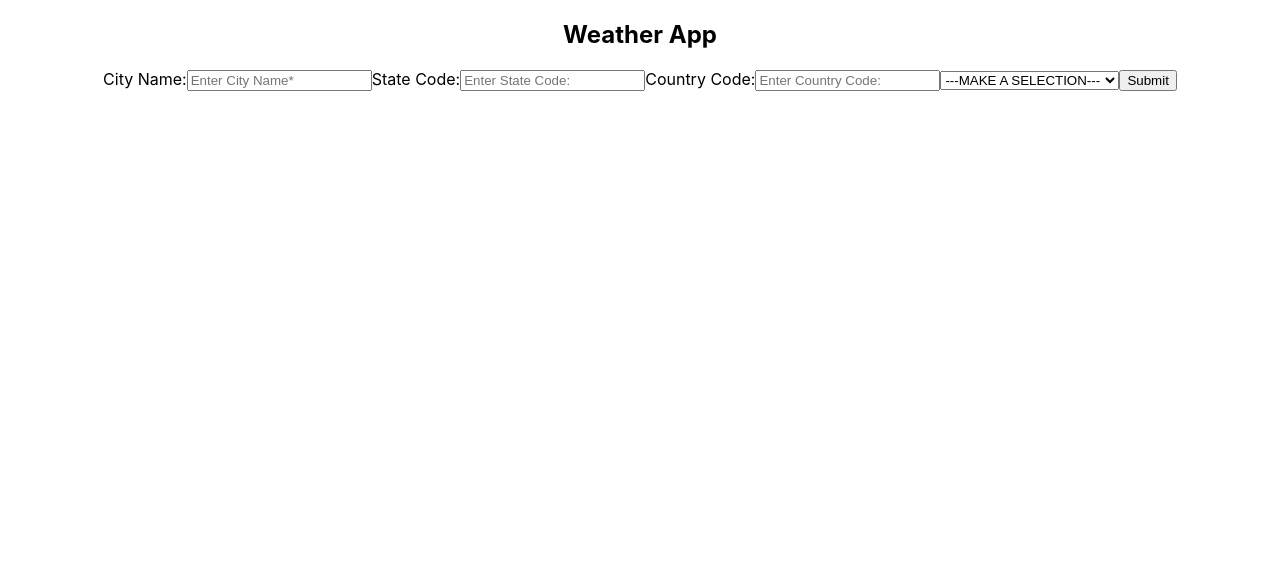
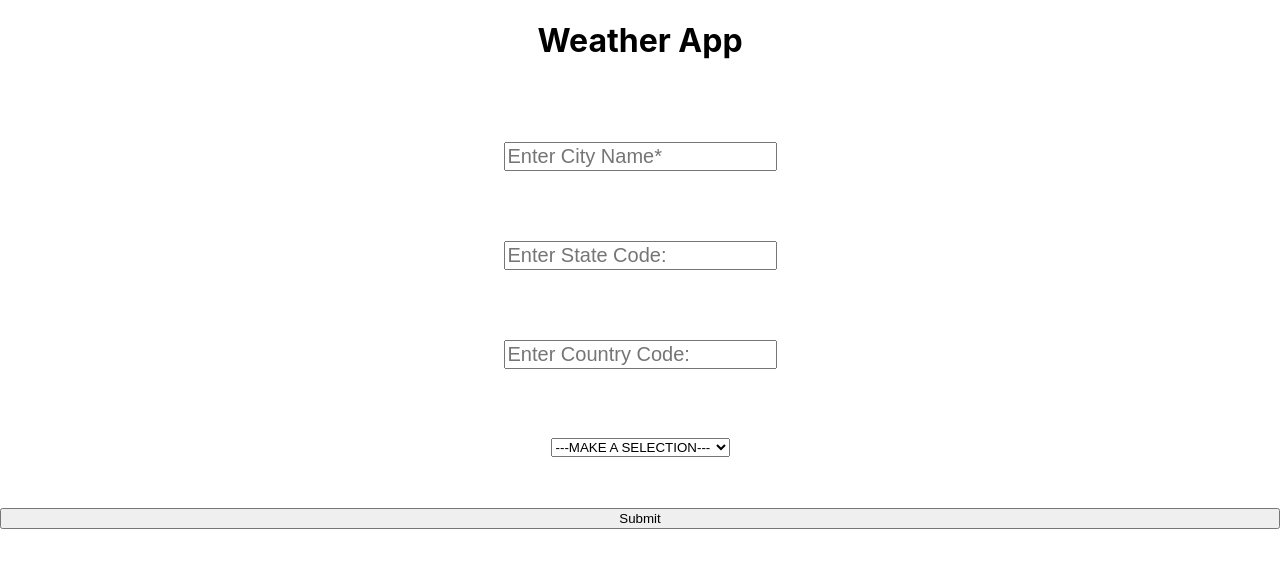
Before and after one commit to manny53365/weather-app-reactjs, a React (Create React App) app: page / in a window 1280 px wide. Shown: the top 568 px of the page. Built offline with nearby package versions, Linux system fonts and the light colour scheme.

Commit message:
added custom hook to handle calls to the open weather api and provide the data on screen to the user

```diff
--- a/package.json
+++ b/package.json
@@ -7,7 +7,6 @@
     "@testing-library/react": "^13.4.0",
     "@testing-library/user-event": "^13.5.0",
     "axios": "^1.6.7",
-    "dotenv": "^16.4.1",
     "firebase": "^10.8.0",
     "react": "^18.2.0",
     "react-dom": "^18.2.0",
--- a/src/home/Home.jsx
+++ b/src/home/Home.jsx
@@ -1,4 +1,5 @@
 import { useState } from 'react';
+import { useOpenWeather } from '../hooks/useOpenWeather';
 
 import styles from './Home.module.css';
 
@@ -8,26 +9,34 @@ export default function Home() {
     const [state, setState] = useState('');
     const [countryCode, setCountryCode] = useState('');
     const [units, setUnits] = useState('');
+    const { searchWeatherByCityName, error, data, reset } = useOpenWeather();
 
-    const handleSubmit = event => {
+    const handleSubmit = async event => {
         event.preventDefault();
-        console.log('I was submitted');
-        console.log(city, state, countryCode, units);
+        await searchWeatherByCityName(city,units);
+    };
+
+    const handleReset = (event) => {
+        event.preventDefault();
+        setCity('');
+        setState('');
+        setCountryCode('');
+        setUnits('');
+        reset();
     };
 
   return (
     <form className={styles['user-input-form']} onSubmit={handleSubmit}>
-        <h2>Weather App</h2>
+        <h1>Weather App</h1>
+        {!data && (
+        <>
             <label>
-            City Name:
                 <input type="text" placeholder='Enter City Name*' required onChange={event => setCity(event.target.value)} value={city}/>
             </label>
             <label>
-            State Code:
                 <input type="text" placeholder='Enter State Code:' onChange={event => setState(event.target.value)} value={state} />
             </label>
             <label>
-            Country Code:
                 <input type="text" placeholder='Enter Country Code:' onChange={event => setCountryCode(event.target.value)} value={countryCode} />
             </label>
             <label>
@@ -38,6 +47,28 @@ export default function Home() {
                 </select>
             </label>
             <button type='submit'>Submit</button>
+        </>
+        )}
+        {data && (
+            <div>
+                <h2>{data.name}</h2>
+                <div className={styles['temperatures']}>
+                    <p>Current Temp: {Math.round(data.main.feels_like)}°{units === 'metric' ? 'C' : units === 'imperial' ? 'F': 'K'}</p>
+                    <p>Feels Like: {Math.round(data.main.temp)}°{units === 'metric' ? 'C' : units === 'imperial' ? 'F': 'K'}</p>
+                    <p>High: {Math.round(data.main.temp_max)}°{units === 'metric' ? 'C' : units === 'imperial' ? 'F': 'K'}</p>
+                    <p>Humidity: {Math.round(data.main.humidity)}</p>
+                </div>
+                <div className={'wind-speeds'}>
+                    <p>Wind Speed: {data.wind.speed}</p>
+                </div>
+                <div style={styles['sun-info']}>
+                    <p>Sunrise: {new Date(data.sys.sunrise * 1000).toLocaleTimeString()}</p>
+                    <p>Sunset: {new Date(data.sys.sunset * 1000).toLocaleTimeString()}</p>
+                </div>
+                <button type='submit' onClick={handleReset}>Search again</button>
+            </div>
+        )}
+        {error && <p>{error}</p>}
     </form>
   )
 }
--- a/src/home/Home.module.css
+++ b/src/home/Home.module.css
@@ -0,0 +1,14 @@
+.user-input-form {
+    display: flex;
+    flex-direction: column;
+    gap: 50px;
+}
+
+.user-input-form label {
+    font-size: 1.5rem;
+}
+
+.user-input-form input {
+    font-size: 1.25rem;
+    margin: 10px;
+}
--- a/src/hooks/useOpenWeather.jsx
+++ b/src/hooks/useOpenWeather.jsx
@@ -1,21 +1,23 @@
-import 'dotenv/config';
 import { useState } from 'react';
 import axios from 'axios';
 
 export const useOpenWeather = () => {
 
   const [error, setError] = useState(null);
-  const APIKey = process.env.APP_API_KEY;
+  const [data, setData] = useState('');
+  const APIKey = '086194c2daa42405db72f49319d70778';
 
   const searchWeatherByCityName = async (city, units) => {
     setError(null);
 
     try {
       if (units !== ''){
-        await axios.get(`https://api.openweathermap.org/data/2.5/weather?q=${city},${units}&appid=${APIKey}`);
+        const response = await axios.get(`https://api.openweathermap.org/data/2.5/weather?q=${city}&units=${units}&appid=${APIKey}`);
+        setData(response.data);
         setError(null);
       } else {
-        await axios.get(`https://api.openweathermap.org/data/2.5/weather?q=${city}&appid=${APIKey}`);
+        const response = await axios.get(`https://api.openweathermap.org/data/2.5/weather?q=${city}&appid=${APIKey}`);
+        setData(response.data);
         setError(null);
       }
     } catch (err) {
@@ -23,5 +25,9 @@ export const useOpenWeather = () => {
     };
   };
 
-  return {searchWeatherByCityName, error}
+  const reset = () => {
+    setData('');
+  };
+
+  return {searchWeatherByCityName, reset, error, data}
 }
```
Also changed, not shown: 2 other files (tests, documents, lock files or other folders). Lines whose indentation alone changed are shown as unchanged.
